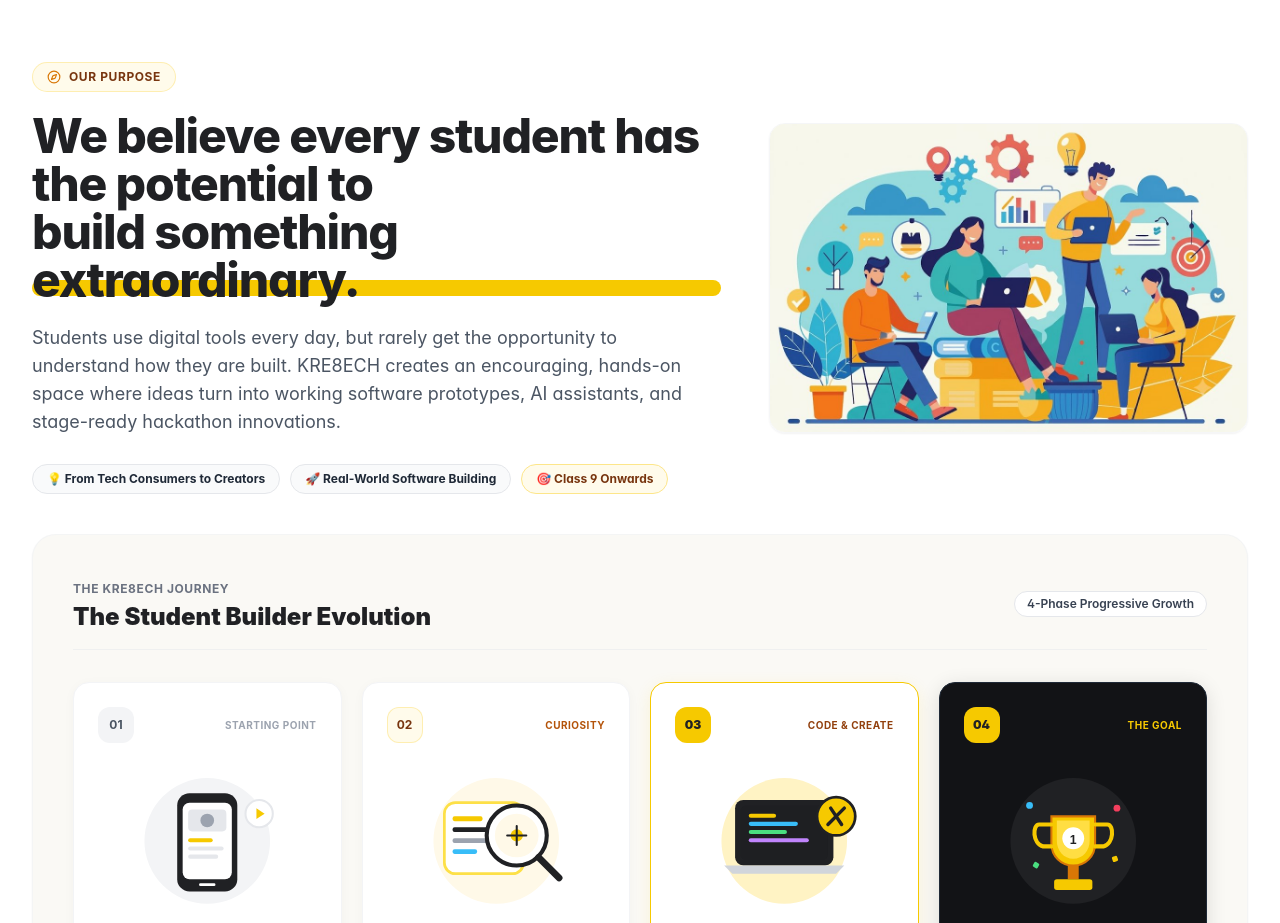
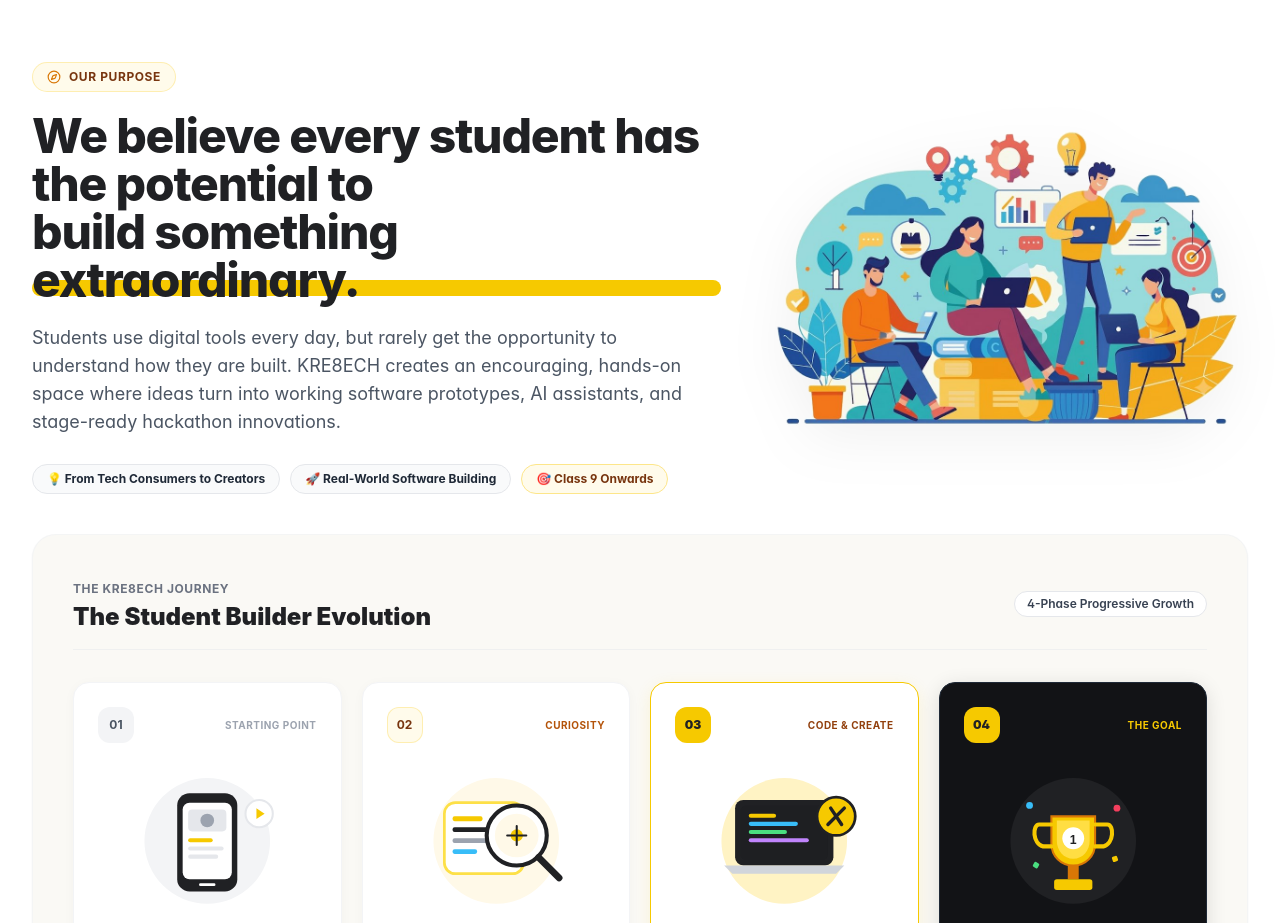
Before and after one commit to KRE8ECH/kre8ech, a Next.js app: page / in a window 1280 px wide. Shown: the part 840-1763 px from the top of the page. Built offline with nearby package versions, Linux system fonts and the light colour scheme.

Commit message:
feat: render builder collaboration illustration as transparent floating sticker

```diff
--- a/src/app/page.tsx
+++ b/src/app/page.tsx
@@ -225,7 +225,7 @@ export default function HomePage() {
             </div>
           </div>
 
-          {/* Right Column: Students Collaboration Illustration */}
+          {/* Right Column: Students Collaboration Illustration (Sticker Style - Seamless with Background) */}
           <div className="lg:col-span-5 flex justify-center items-center">
             <div className="relative w-full max-w-[520px]">
               <Image
@@ -234,7 +234,7 @@ export default function HomePage() {
                 width={1024}
                 height={660}
                 priority
-                className="w-full h-auto object-contain rounded-2xl shadow-sm border border-gray-100/80"
+                className="w-full h-auto object-contain drop-shadow-[0_12px_28px_rgba(0,0,0,0.06)] hover:scale-[1.02] transition-transform duration-300"
               />
             </div>
           </div>
```
Also changed, not shown: public/images/students-collaboration.png.
